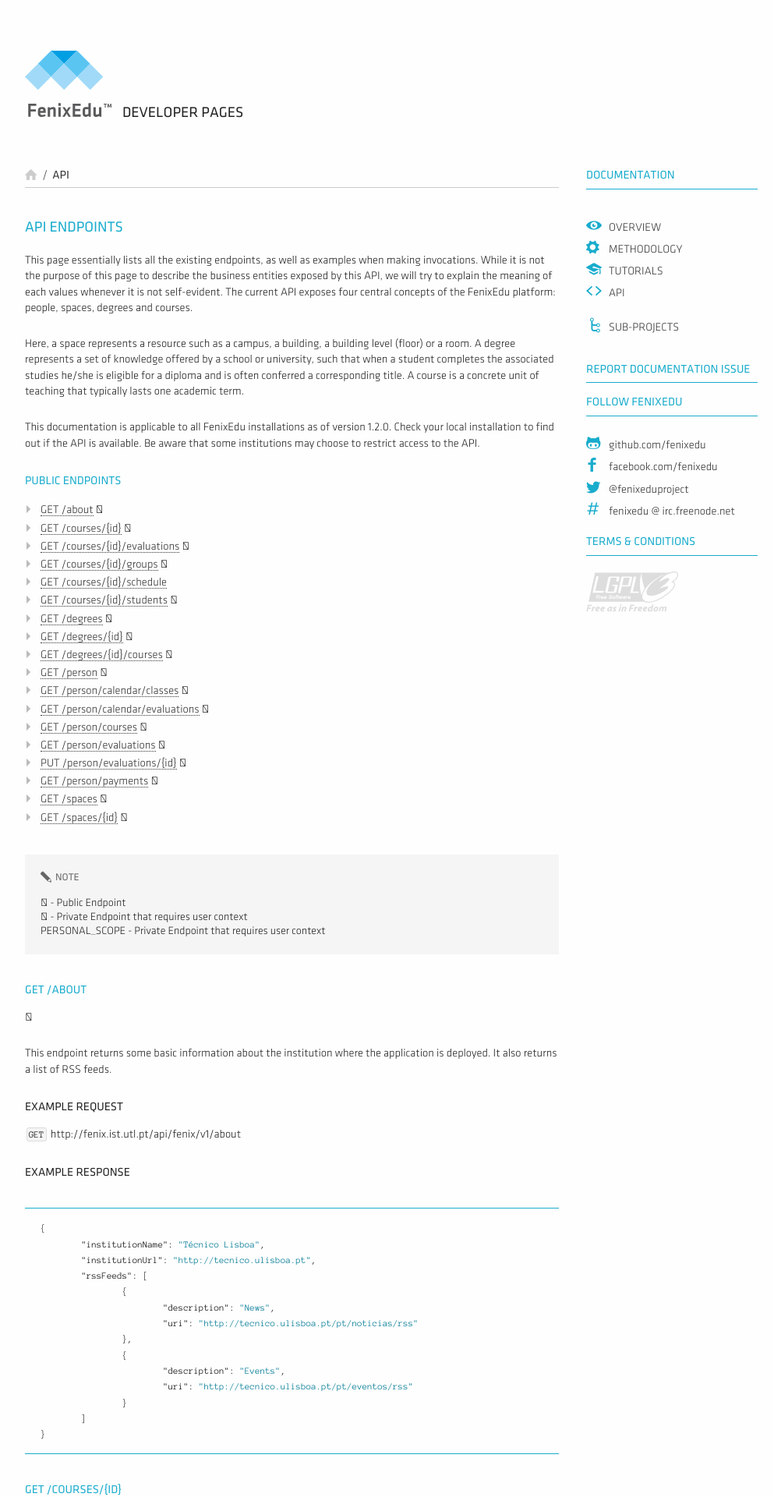
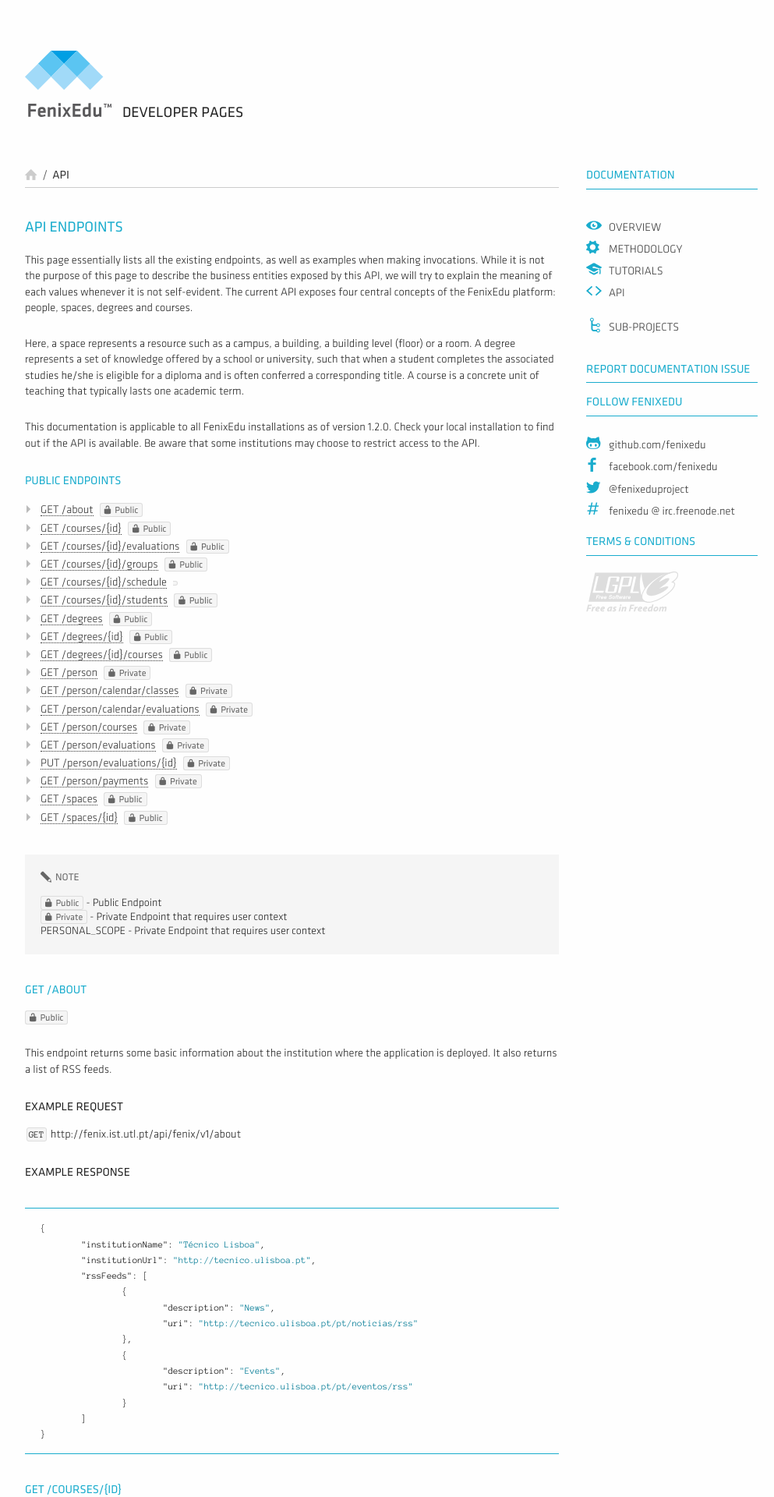
Before and after one commit to FenixEdu/fenixedu.github.io, a Jekyll site: the page built from dev/api/index.md, in a window 1280 px wide. Shown: the top 1920 px of the page at 78% size, without its empty margins (128-1121 px from the left). Built offline with Jekyll 4.4.1, drawn with Linux system fonts in a browser that asks for light colours; nearby versions of some CDN libraries; Markdown is read by kramdown in place of the engine named in the settings.

Commit message:
Developer pages' tags appearance (draft).

```diff
--- a/stylesheets/fenixedu_dev.css
+++ b/stylesheets/fenixedu_dev.css
@@ -303,7 +303,7 @@
 		padding-top: 15px;
 	}
 
-	aside nav [class^="icon-"]:before, [class*=" icon-"]:before, aside nav [data-icon]:before  {
+	aside nav [class^="icon-"]:before, aside nav [class*=" icon-"]:before, aside nav [data-icon]:before  {
 		font: 20px/1 "Entypo";
 		color: #19accd;
 		margin: -10px 0px 0 -28px;
@@ -585,6 +585,41 @@
 	}
 
 
+/* Tags */
+
+	main [class^="icon-"]:before, main [class*=" icon-"]:before {
+		font: 12px/1 "Entypo";
+		color: #666;
+		padding: 2px 5px;
+		display: inline-block;
+		background-color: #f5f5f5;
+		border-left: 1px solid #ddd;
+		border-right: none;
+		border-top: 1px solid #ddd;
+		border-bottom: 1px solid #ddd;
+		border-radius: 3px 0 0 3px;
+	}
+
+	main [class^="icon-"]:after, main [class*=" icon-"]:after {
+		content: '';
+		font: 12px/1 "KlavikaRegularPlain", "Helvetica Neue", Helvetica, Arial, sans-serif;
+		color: #666;
+		padding: 3px 5px 1px 0;
+		display: inline-block;
+		background-color: #f5f5f5;
+		border-left: none;
+		border-right: 1px solid #ddd;
+		border-top: 1px solid #ddd;
+		border-bottom: 1px solid #ddd;
+		border-radius: 0 3px 3px 0;
+	}
+
+	main li a + i {margin-left: 5px;}
+
+	main .icon-lock-open:after {content: 'Public';}
+	main .icon-lock:after  {content: 'Private';}
+
+
 /* Mobile Specific Styles */
 
 /* Smaller than standard 960 (devices and browsers) */
```
